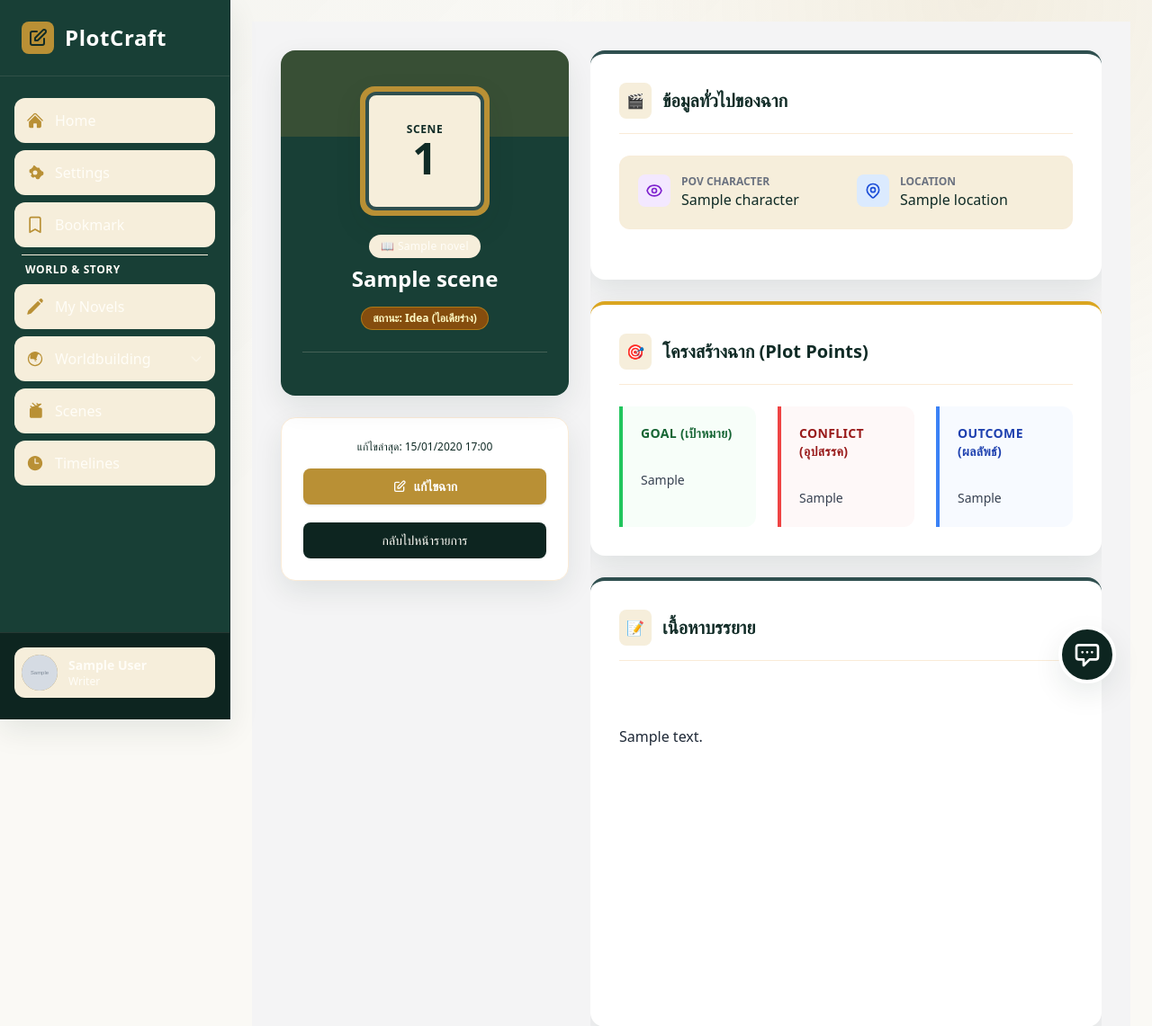
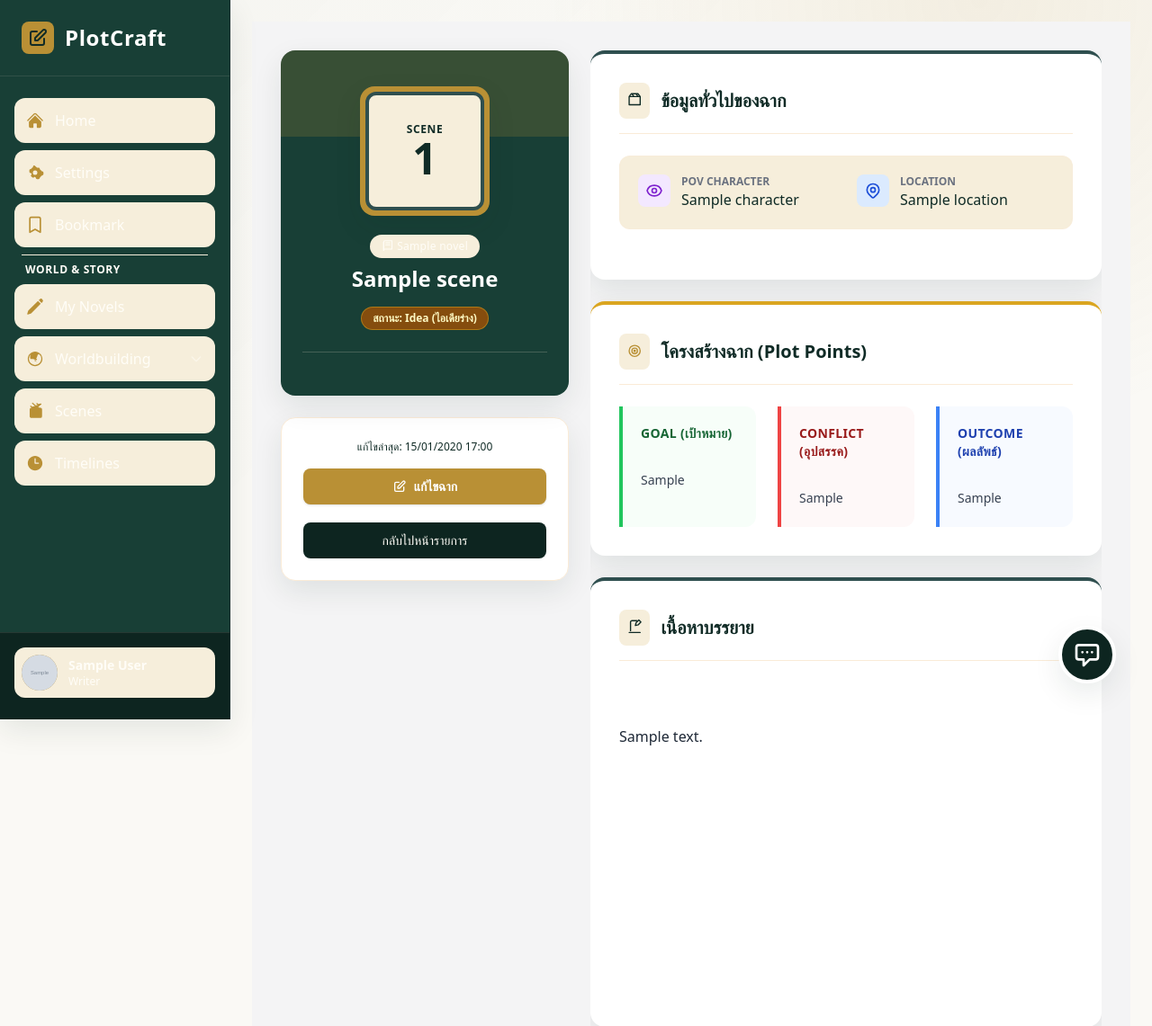
Before and after one commit to maythiya/plotcraft, a Django app: page /scenes/1/ in a window 1280 px wide. Shown: the top 1141 px of the page at 90% size. Run offline with Django 5.2, Linux system fonts and the light colour scheme; a user stored in the database is signed in; tables that the repository leaves empty hold one stand-in row (values such as "Sample post"); grey boxes marked "Sample" are stand-in pictures; some libraries are stand-ins or nearby versions.

Commit message:
feat(ui): apply minimal theme and SVG icons

```diff
--- a/plotcraft/templates/scenes/scene_detail.html
+++ b/plotcraft/templates/scenes/scene_detail.html
@@ -25,7 +25,7 @@
           {% if scene.project %}
             <span class="inline-block px-3 py-1 bg-[#FAEBD7]/20 border border-[#FAEBD7]/30
                          text-[#FAEBD7] text-xs rounded-full mb-2 tracking-wide backdrop-blur-sm">
-              📖 {{ scene.project.title }}
+              <svg aria-hidden="true" class="pc-icon" viewBox="0 0 24 24"><path d="M4 5.5A2.5 2.5 0 0 1 6.5 3H20v16H6.5A2.5 2.5 0 0 0 4 21.5z"/><path d="M4 5.5V21.5M8 7h8M8 11h8"/></svg> {{ scene.project.title }}
             </span>
           {% endif %}
 
@@ -74,7 +74,7 @@
 
       <section class="bg-white rounded-2xl p-6 md:p-8 shadow-lg border-t-4 border-[#2F4F4F]">
         <header class="flex items-center gap-3 mb-6 border-b border-[#FAEBD7] pb-4">
-          <div class="p-2 bg-[#FAEBD7] rounded-lg">🎬</div>
+          <div class="p-2 bg-[#FAEBD7] rounded-lg"><svg aria-hidden="true" class="pc-icon" viewBox="0 0 24 24"><path d="M4 7h16v12H4zM4 7l3-4h10l3 4M8 3l3 4M14 3l3 4"/></svg></div>
           <h2 class="text-xl font-bold">ข้อมูลทั่วไปของฉาก</h2>
         </header>
 
@@ -115,7 +115,7 @@
 
       <section class="bg-white rounded-2xl p-6 md:p-8 shadow-lg border-t-4 border-[#DAA520]">
         <header class="flex items-center gap-3 mb-6 border-b border-[#FAEBD7] pb-4">
-          <div class="p-2 bg-[#FAEBD7] rounded-lg text-[#DAA520]">🎯</div>
+          <div class="p-2 bg-[#FAEBD7] rounded-lg text-[#DAA520]"><svg aria-hidden="true" class="pc-icon" viewBox="0 0 24 24"><circle cx="12" cy="12" r="8"/><circle cx="12" cy="12" r="4"/><circle cx="12" cy="12" r="1"/></svg></div>
           <h2 class="text-xl font-bold">โครงสร้างฉาก (Plot Points)</h2>
         </header>
 
@@ -146,7 +146,7 @@
       <section class="bg-white rounded-2xl p-6 md:p-8 shadow-lg border-t-4 border-[#2F4F4F] mb-8 min-h-[500px]">
         <header class="flex items-center justify-between mb-6 border-b border-[#FAEBD7] pb-4">
           <div class="flex items-center gap-3">
-             <div class="p-2 bg-[#FAEBD7] rounded-lg">📝</div>
+             <div class="p-2 bg-[#FAEBD7] rounded-lg"><svg aria-hidden="true" class="pc-icon" viewBox="0 0 24 24"><path d="M4 20h16M6 17.5V5a2 2 0 0 1 2-2h7"/><path d="m14 6 4-4 3 3-4 4-4 1z"/></svg></div>
              <h2 class="text-xl font-bold">เนื้อหาบรรยาย</h2>
           </div>
         </header>
```
